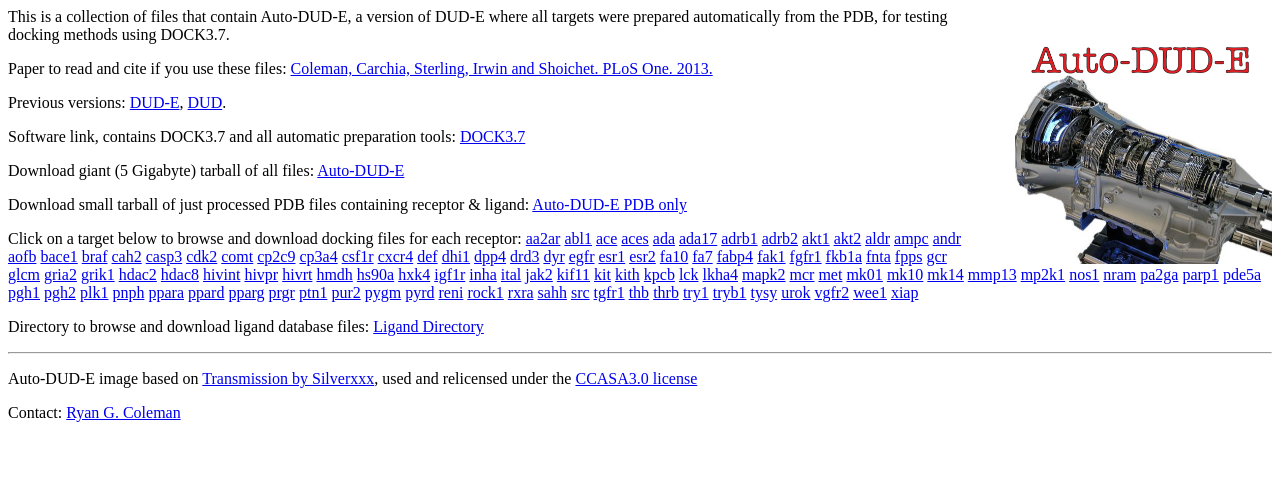
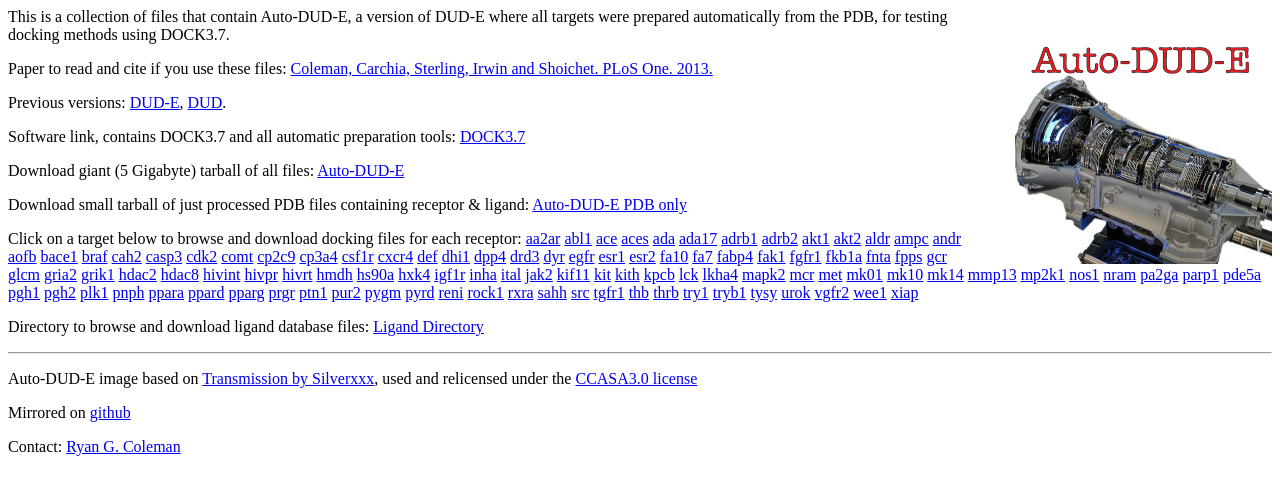
Before and after one commit to ryancoleman/auto-dud-e, a plain HTML site: page index.html in a window 1280 px wide. Drawn offline with Linux system fonts and the light colour scheme.

Commit message:
github mirror link

```diff
--- a/index.html
+++ b/index.html
@@ -126,5 +126,6 @@ href="http://dud.docking.org/">DUD</a>.
 <hr>
 <P>Auto-DUD-E image based on <a href="http://en.wikipedia.org/wiki/File:Automatic_transmission_cut.jpg">Transmission by Silverxxx</a>, used and relicensed under the <a href="http://creativecommons.org/licenses/by-sa/3.0/">CCASA3.0 license</a>
 
+<p>Mirrored on <a href="https://github.com/ryancoleman/auto-dud-e">github</a>
 
 <p>Contact: <a href="http://rgc.name">Ryan G. Coleman</a>
```
